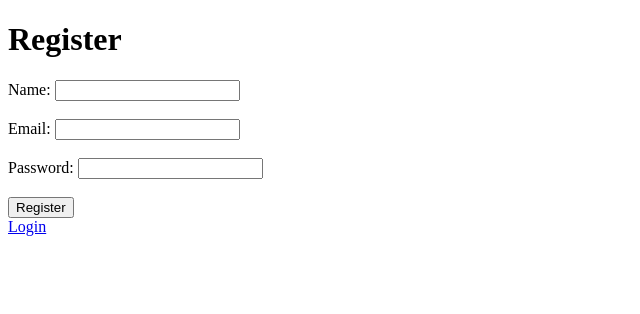
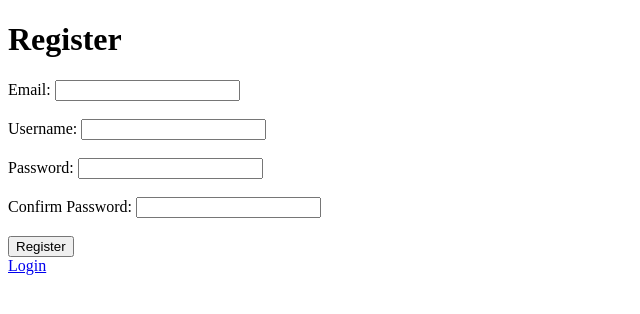
Before and after one commit to abhatti2/WYAF, a PHP site: page /register.php in a window 1280 px wide. Shown: the top 314 px of the page, without its empty margins (0-640 px from the left). Run offline with PHP 8.4, Linux system fonts and the light colour scheme.

Commit message:
7.5 implemented

```diff
--- a/register.php
+++ b/register.php
@@ -1,17 +1,32 @@
 <?php
 include 'config.php';
 
+$error = '';
+$success = '';
+
 if ($_SERVER['REQUEST_METHOD'] == 'POST') {
-    $name = filter_input(INPUT_POST, 'name', FILTER_SANITIZE_STRING);
     $email = filter_input(INPUT_POST, 'email', FILTER_SANITIZE_EMAIL);
-    $password = password_hash(filter_input(INPUT_POST, 'password', FILTER_SANITIZE_STRING), PASSWORD_DEFAULT);
-    $role = 'user'; // Default role, can be 'admin' if needed
+    $username = filter_input(INPUT_POST, 'username', FILTER_SANITIZE_STRING);
+    $password = filter_input(INPUT_POST, 'password', FILTER_SANITIZE_STRING);
+    $confirm_password = filter_input(INPUT_POST, 'confirm_password', FILTER_SANITIZE_STRING);
 
-    $stmt = $pdo->prepare("INSERT INTO users (name, email, password, role, created_at, updated_at) VALUES (?, ?, ?, ?, NOW(), NOW())");
-    $stmt->execute([$name, $email, $password, $role]);
+    if ($password !== $confirm_password) {
+        $error = 'Passwords do not match. Please try again.';
+    } else {
+        $hashed_password = password_hash($password, PASSWORD_DEFAULT);
+        $stmt = $pdo->prepare("INSERT INTO users (email, name, password, role, created_at, updated_at) VALUES (?, ?, ?, 'user', NOW(), NOW())");
 
-    header("Location: login.php?message=Registration successful");
-    exit;
+        try {
+            $stmt->execute([$email, $username, $hashed_password]);
+            $success = 'Registration successful. You can now <a href="login.php">login</a>.';
+        } catch (PDOException $e) {
+            if ($e->getCode() == 23000) {
+                $error = 'Email or username already exists. Please try again.';
+            } else {
+                $error = 'An error occurred. Please try again later.';
+            }
+        }
+    }
 }
 ?>
 
@@ -23,15 +38,24 @@ if ($_SERVER['REQUEST_METHOD'] == 'POST') {
 </head>
 <body>
     <h1>Register</h1>
+    <?php if ($error): ?>
+        <p style="color:red;"><?php echo $error; ?></p>
+    <?php endif; ?>
+    <?php if ($success): ?>
+        <p style="color:green;"><?php echo $success; ?></p>
+    <?php endif; ?>
     <form action="register.php" method="post">
-        <label for="name">Name:</label>
-        <input type="text" id="name" name="name" required><br><br>
-
         <label for="email">Email:</label>
         <input type="email" id="email" name="email" required><br><br>
 
+        <label for="username">Username:</label>
+        <input type="text" id="username" name="username" required><br><br>
+
         <label for="password">Password:</label>
         <input type="password" id="password" name="password" required><br><br>
+
+        <label for="confirm_password">Confirm Password:</label>
+        <input type="password" id="confirm_password" name="confirm_password" required><br><br>
 
         <button type="submit">Register</button>
     </form>
```
